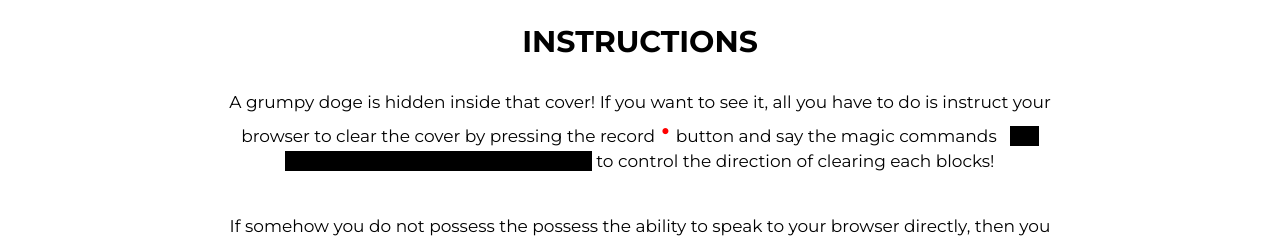
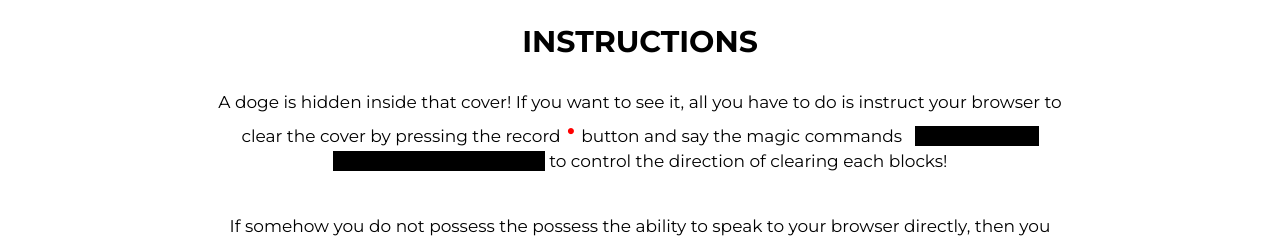
Before and after one commit to nebuchadnezzar-dan/talkntype, a React (Create React App) app: page / in a window 1280 px wide. Shown: the part 841-1083 px from the top of the page. Built offline with nearby package versions, Linux system fonts and the light colour scheme; no server answers.

Commit message:
fixed instructions

```diff
--- a/src/component/instructions/Instructions.js
+++ b/src/component/instructions/Instructions.js
@@ -8,7 +8,7 @@ const Instructions = () => {
       <div className="instructions-container">
         <h2>Instructions</h2>
         <p>
-          A grumpy doge is hidden inside that cover! If you want to see it, all
+          A doge is hidden inside that cover! If you want to see it, all
           you have to do is instruct your browser to clear the cover by pressing
           the record <span className="rec">&#x2022;</span> button and say the
           magic commands &ensp;
```
